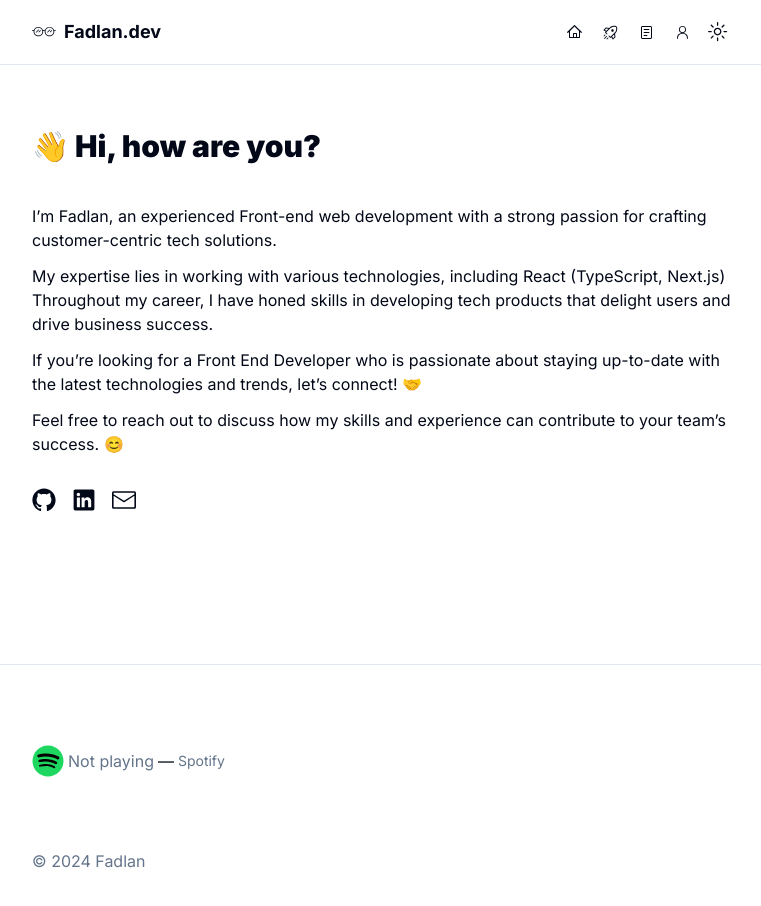
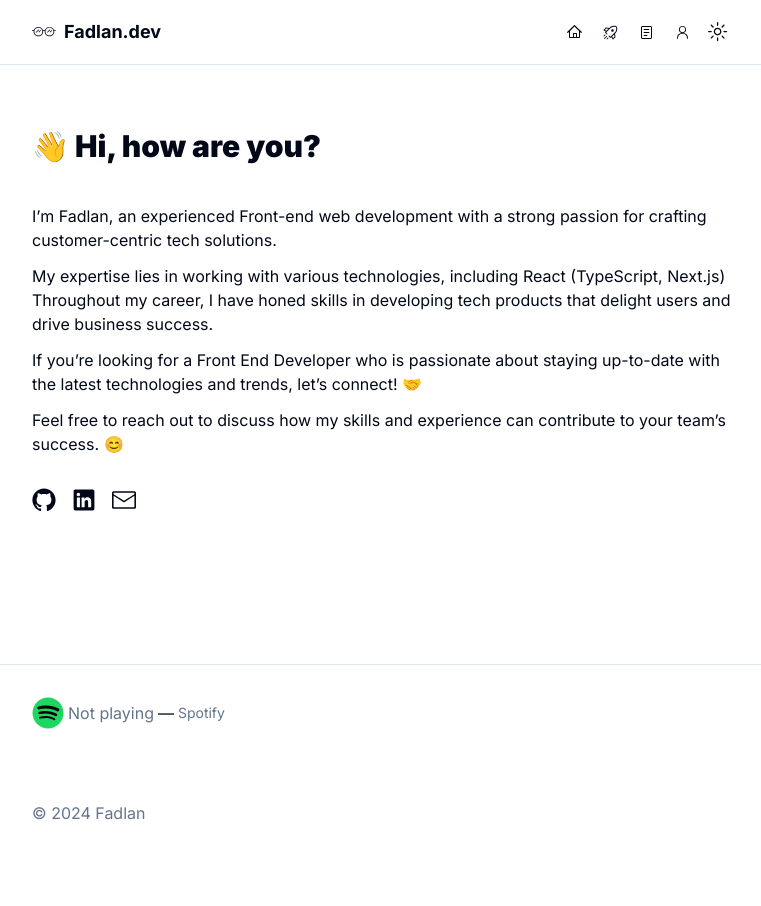
Before and after one commit to samurun/fadlan-dev, a Next.js app: page /about in a window 1280 px wide. Shown: the top 906 px of the page, without its empty margins (256-1017 px from the left). After the commit the page ends 881 px from the top, so only its background shows below. Built offline with nearby package versions, Linux system fonts and the light colour scheme; no server answers.

Commit message:
Modify footer

```diff
--- a/src/app/layout.tsx
+++ b/src/app/layout.tsx
@@ -2,9 +2,9 @@ import type { Metadata, Viewport } from 'next';
 import { Inter } from 'next/font/google';
 import './globals.css';
 import Header from '@/components/header';
-import Footer from '@/components/Footer';
 import Providers from '@/components/providers';
 import { cn } from '@/lib/utils';
+import Footer from '@/components/footer';
 
 const inter = Inter({ subsets: ['latin'], variable: '--font-sans' });
 
--- a/src/components/Footer.tsx
+++ b/src/components/Footer.tsx
@@ -4,7 +4,7 @@ type Props = {};
 
 const Footer = (props: Props) => {
   return (
-    <footer className='py-14 border-t'>
+    <footer className='pt-2 pb-14 border-t'>
       <div className='container'>
         <NowPlaying />
         <div className='text-muted-foreground'>
```
